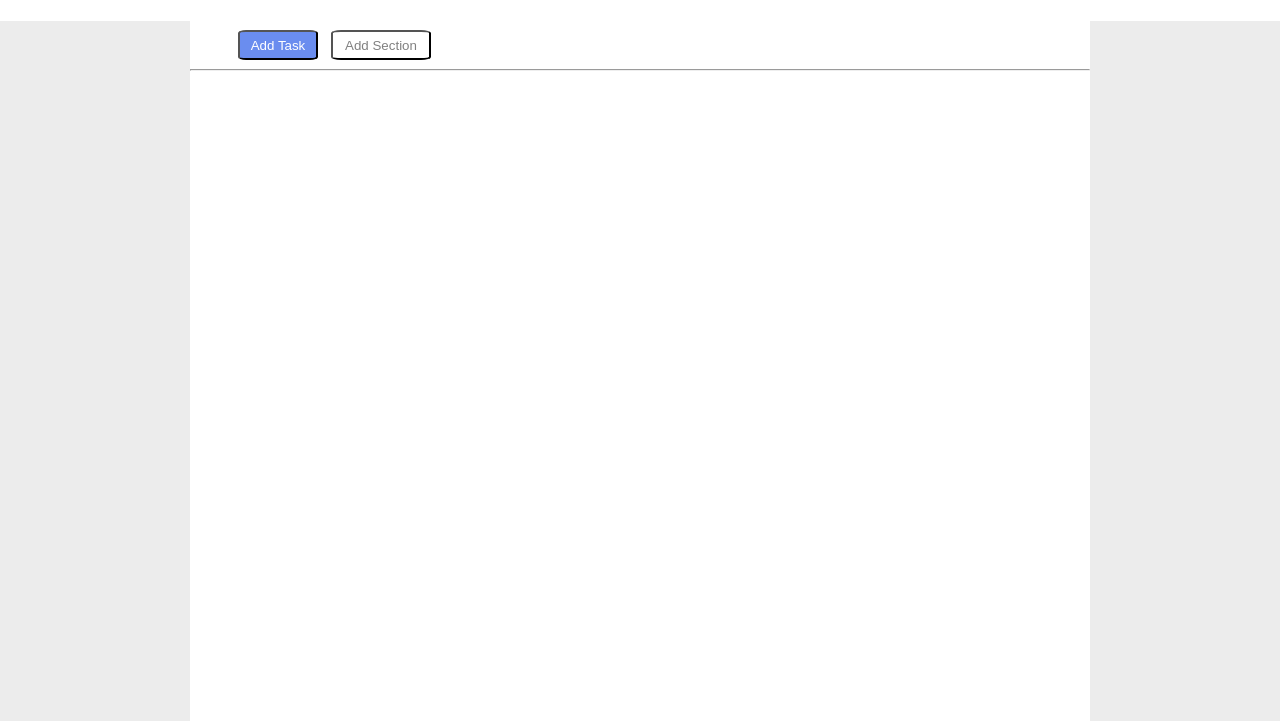
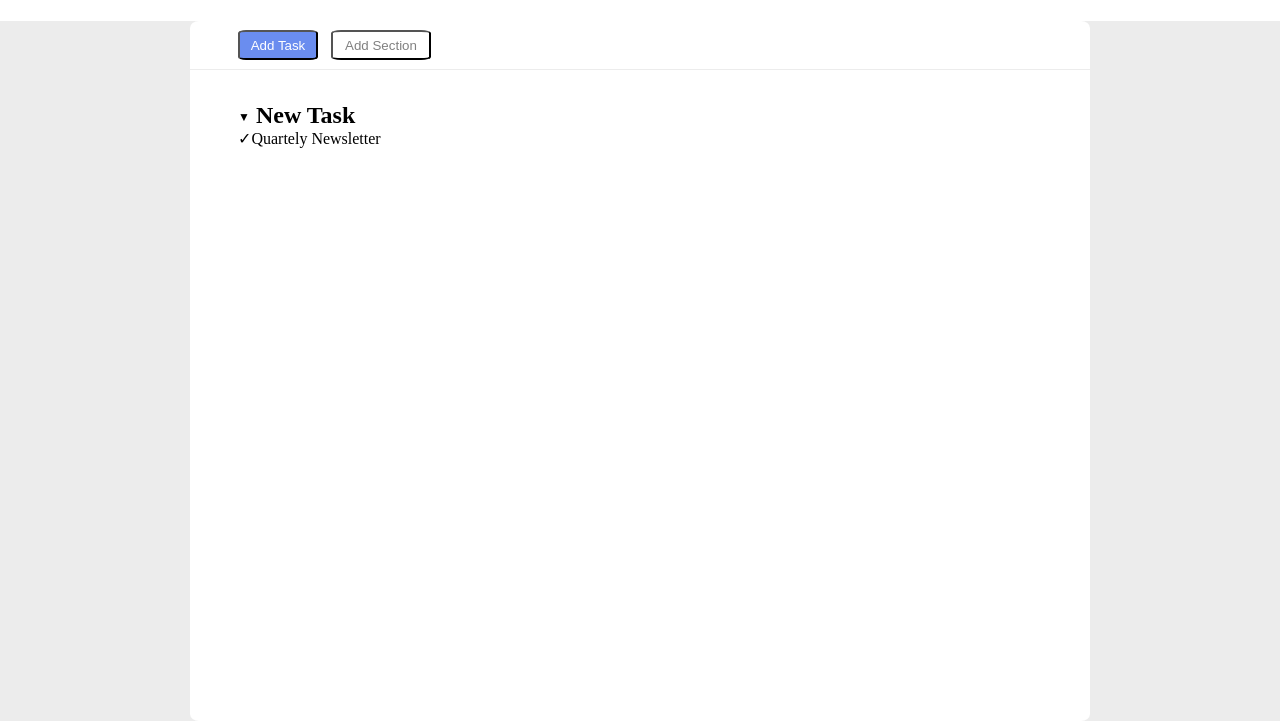
Before and after one commit to LucaCaligola/html-css-toboolist, a plain HTML site: page index.html in a window 1280 px wide. Shown: the part 79-800 px from the top of the page. Drawn offline with Linux system fonts and the light colour scheme.

Commit message:
New task section work in progress

```diff
--- a/index.html
+++ b/index.html
@@ -22,6 +22,11 @@
             </div>
 
             <hr>
+            <div class="lista">
+                <h2><span class="freccia">&#9660;</span> New Task</h2>
+                <span>&check;Quartely Newsletter</span>
+
+            </div>
 
 
 
--- a/style.css
+++ b/style.css
@@ -29,6 +29,7 @@ main {
     /* height: 900px; */
     margin:auto;
     background-color: rgba(211, 211, 211, 0.426);
+
 }
 
 .centrale {
@@ -36,7 +37,8 @@ main {
     height: 700px;
     width: 900px;
     margin: auto;
-    background-color:white
+    background-color:white;
+    border-radius: 1%;
 }
 
 .blue {
@@ -47,7 +49,6 @@ main {
     border-radius: 10%;
     margin: 1%;
     margin-left: 3rem;
-
 }
 
 .gray {
@@ -56,5 +57,21 @@ main {
     background-color:white ;
     color: grey;
     border-radius: 10%;
+}
+hr {
+    background-color: rgba(211, 211, 211, 0.426);
+    height: 1px;
+    border: none;
+}
 
+.lista {
+
+    margin-left: 3rem;
+    margin-top: 2rem;
 }
+
+.freccia {
+
+    font-size: 12px;
+    vertical-align: middle;
+}
```
